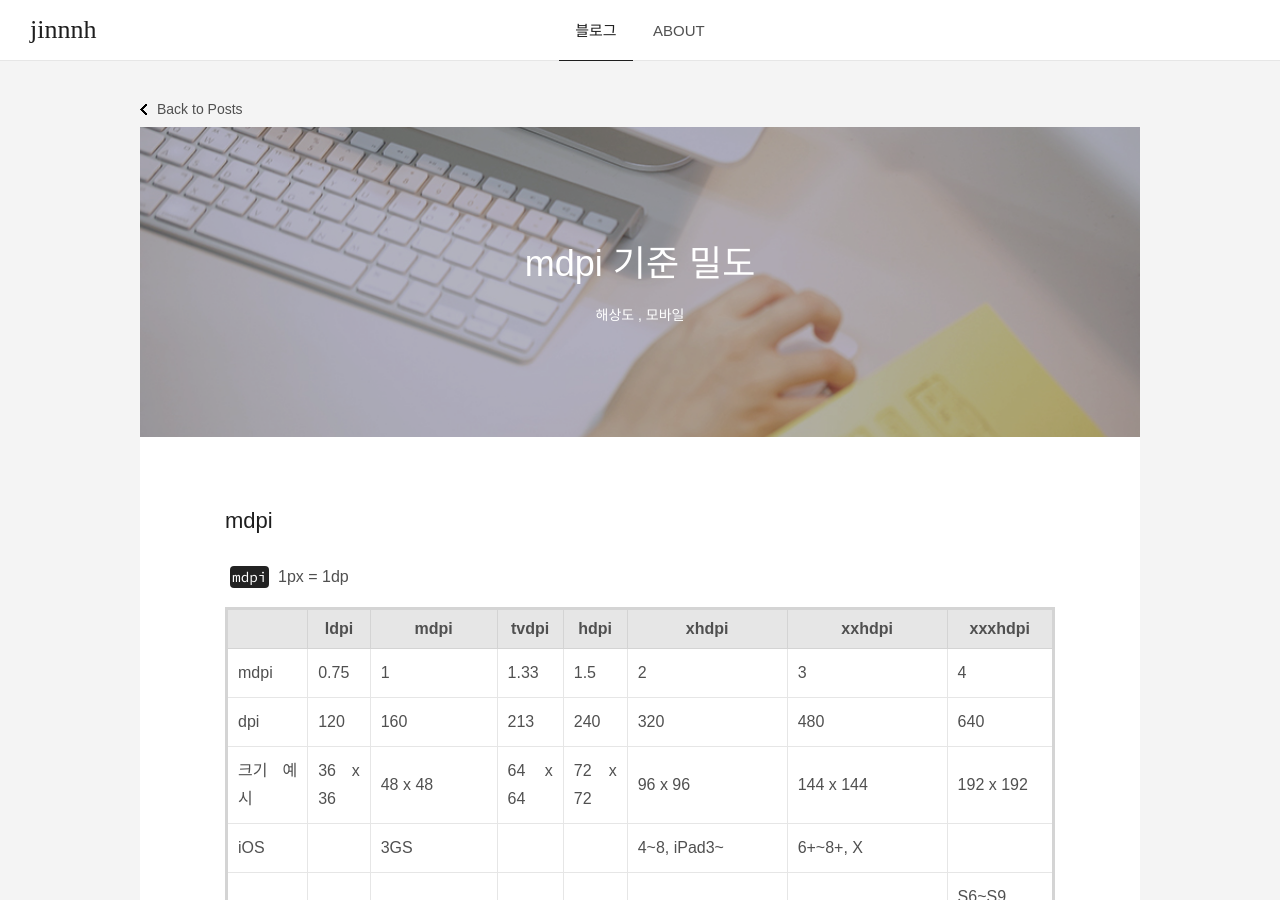
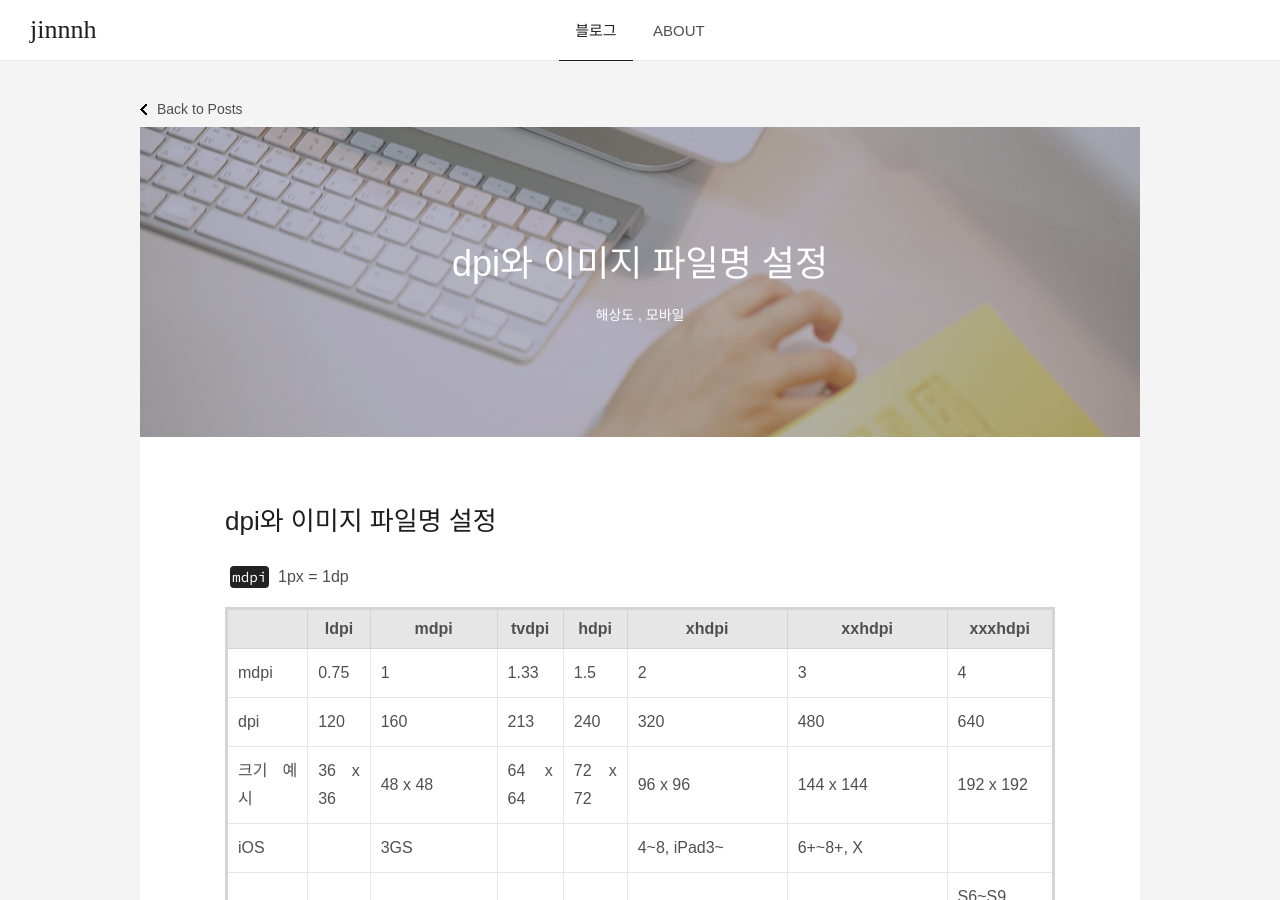
Before and after one commit to gutmate/gutmate.github.com, a Jekyll site: the page built from _posts/2018-04-26-mdpi-reference-density.md, in a window 1280 px wide and 900 px high. Built offline with Jekyll 4.4.1, drawn with Linux system fonts in a browser that asks for light colours; some web fonts are replaced; comment, search, counter and statistics services are not loaded.

Commit message:
Update mdpi

```diff
--- a/_posts/2018-04-26-mdpi-reference-density.md
+++ b/_posts/2018-04-26-mdpi-reference-density.md
@@ -1,6 +1,6 @@
 ---
 layout: post
-title: 'mdpi 기준 밀도'
+title: 'dpi와 이미지 파일명 설정'
 author: jinnnh
 date: '2018-04-26 14:00'
 tags:
@@ -8,7 +8,7 @@ tags:
   - 모바일
 ---
 
-## mdpi
+# dpi와 이미지 파일명 설정
 
 `mdpi` 1px = 1dp
 
```
